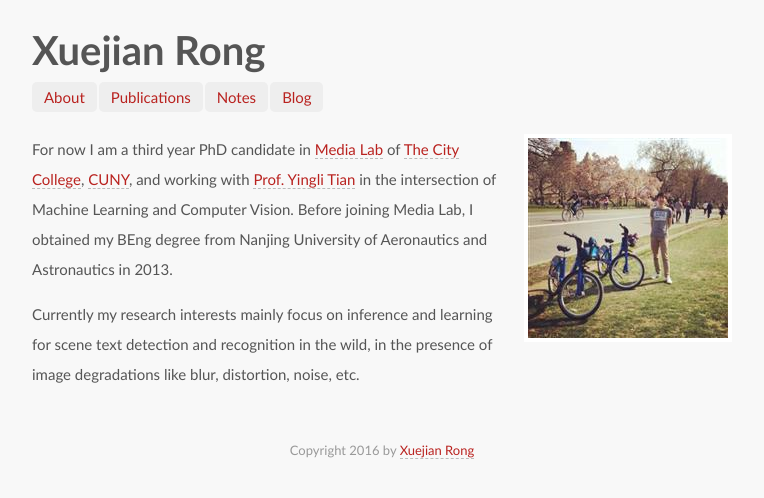
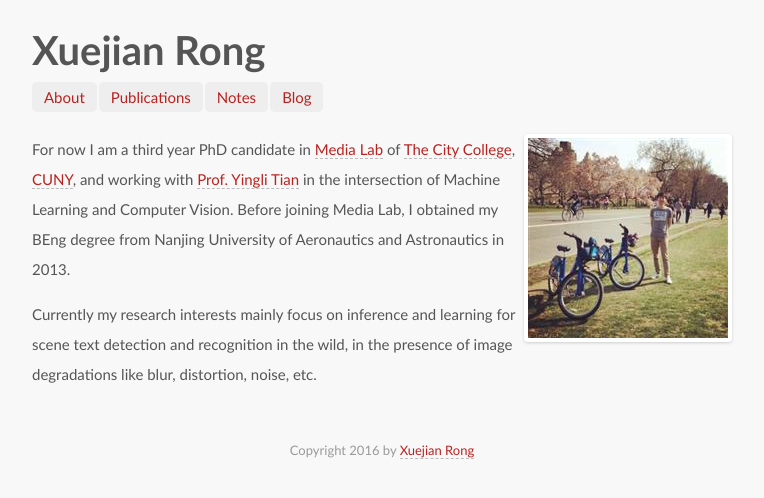
Before and after one commit to ionvision/ionvision.github.io.bk, a Jekyll site: the page built from index.md, in a window 1280 px wide. Shown: the top 498 px of the page, without its empty margins (258-1022 px from the left). Built offline with Jekyll 4.4.1, drawn with Linux system fonts in a browser that asks for light colours; some web fonts are replaced.

Commit message:
Font type update

```diff
--- a/media/css/home.css
+++ b/media/css/home.css
@@ -1,4 +1,4 @@
-@import url(http://fonts.googleapis.com/css?family=Galdeano);
+@import url(http://fonts.useso.com/css?family=Galdeano);
 @media screen {
 .container {
 width:auto;
@@ -36,19 +36,19 @@ max-width:100%;
 height:auto;
 border:0;
 -ms-interpolation-mode:bicubic;
--webkit-border-radius:0px;
--moz-border-radius:0px;
-border-radius:0px;
+-webkit-border-radius:4px;
+-moz-border-radius:4px;
+border-radius:4px;
 }
 
 p img {
 clear:both;
 display:block;
-margin-left:12px;
+margin-left:auto;
 margin-right:auto;
 border:4px solid #FFF;
--webkit-box-shadow:0 0px 0px #ccc;
--moz-box-shadow:0 0px 0px #ccc;
+-webkit-box-shadow:0 1px 3px #ccc;
+-moz-box-shadow:0 1px 3px #ccc;
 }
 
 body {
```
